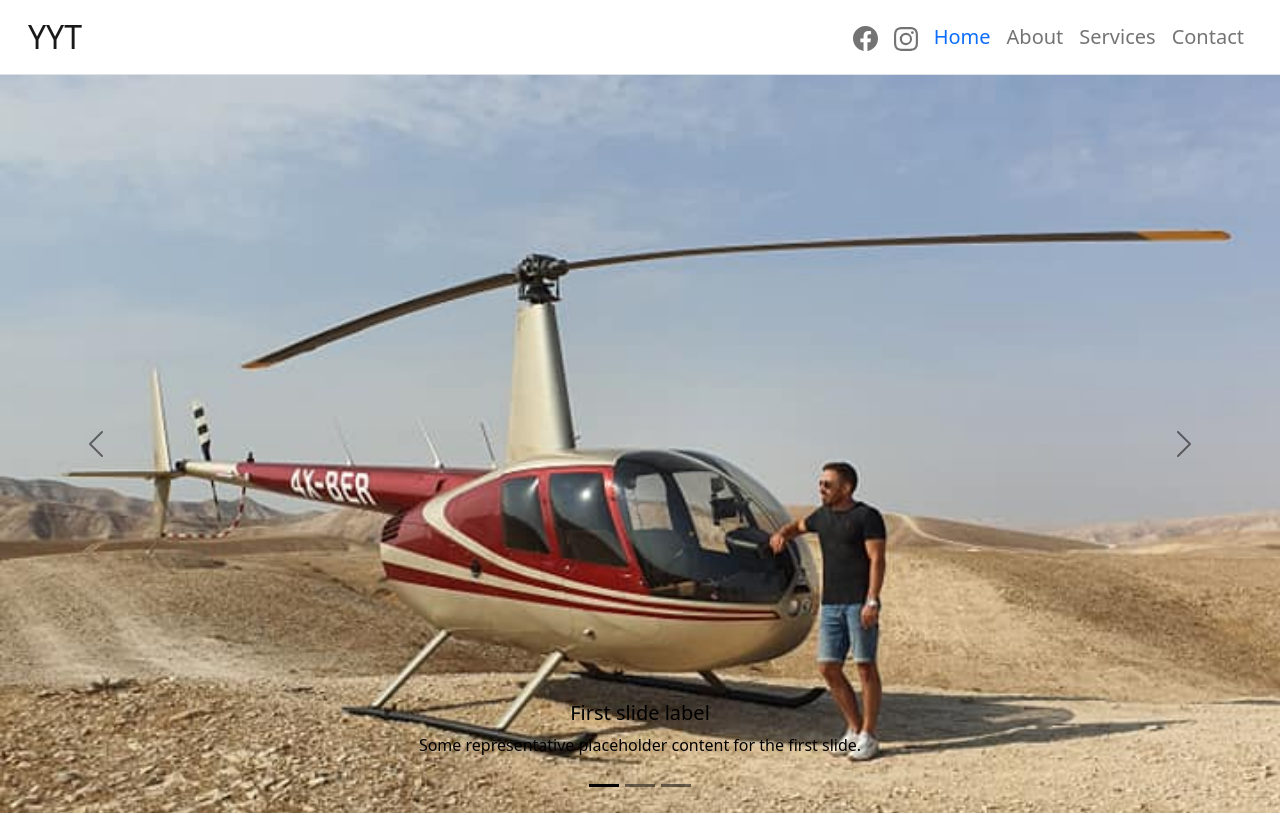
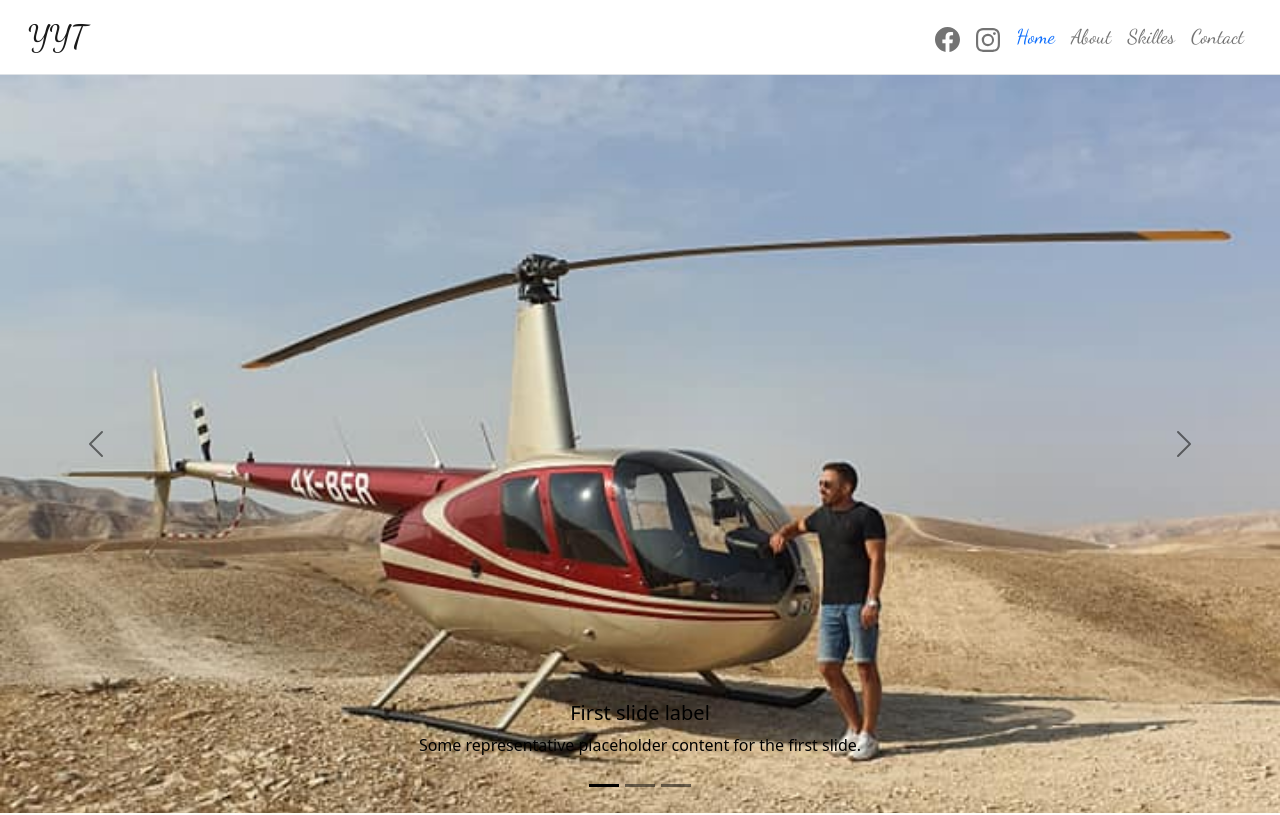
Before and after one commit to yonitermi/bootstrapSite, a plain HTML site: page index.html in a window 1280 px wide. Shown: the top 815 px of the page. Drawn offline with nearby package versions, Linux system fonts and the light colour scheme.

Commit message:
done for tonight

```diff
--- a/index.html
+++ b/index.html
@@ -62,7 +62,7 @@
                             <a class="nav-link" href="#about">About</a>
                         </li>
                         <li class="nav-item">
-                            <a class="nav-link" href="#services">Services</a>
+                            <a class="nav-link" href="#services">Skilles</a>
                         </li>
                         <li class="nav-item">
                             <a class="nav-link" href="#contact">Contact</a>
--- a/style.css
+++ b/style.css
@@ -8,7 +8,9 @@ h1{
     object-fit: cover;
 }
 
-
+.navbar{
+    font-family: 'Dancing Script', cursive;
+}
 .bg-custom{
     background: rgb(183, 209, 240);
 }
```
